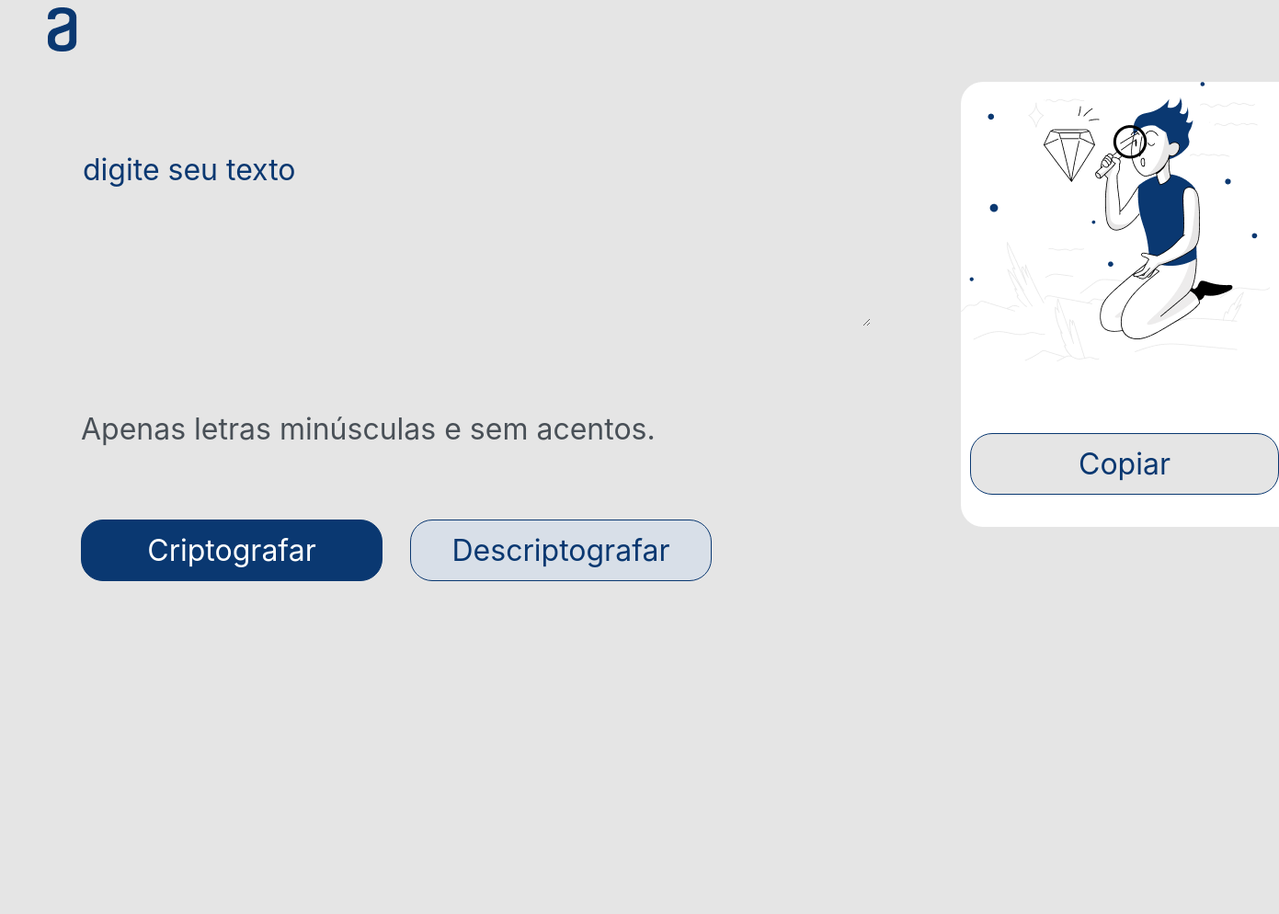
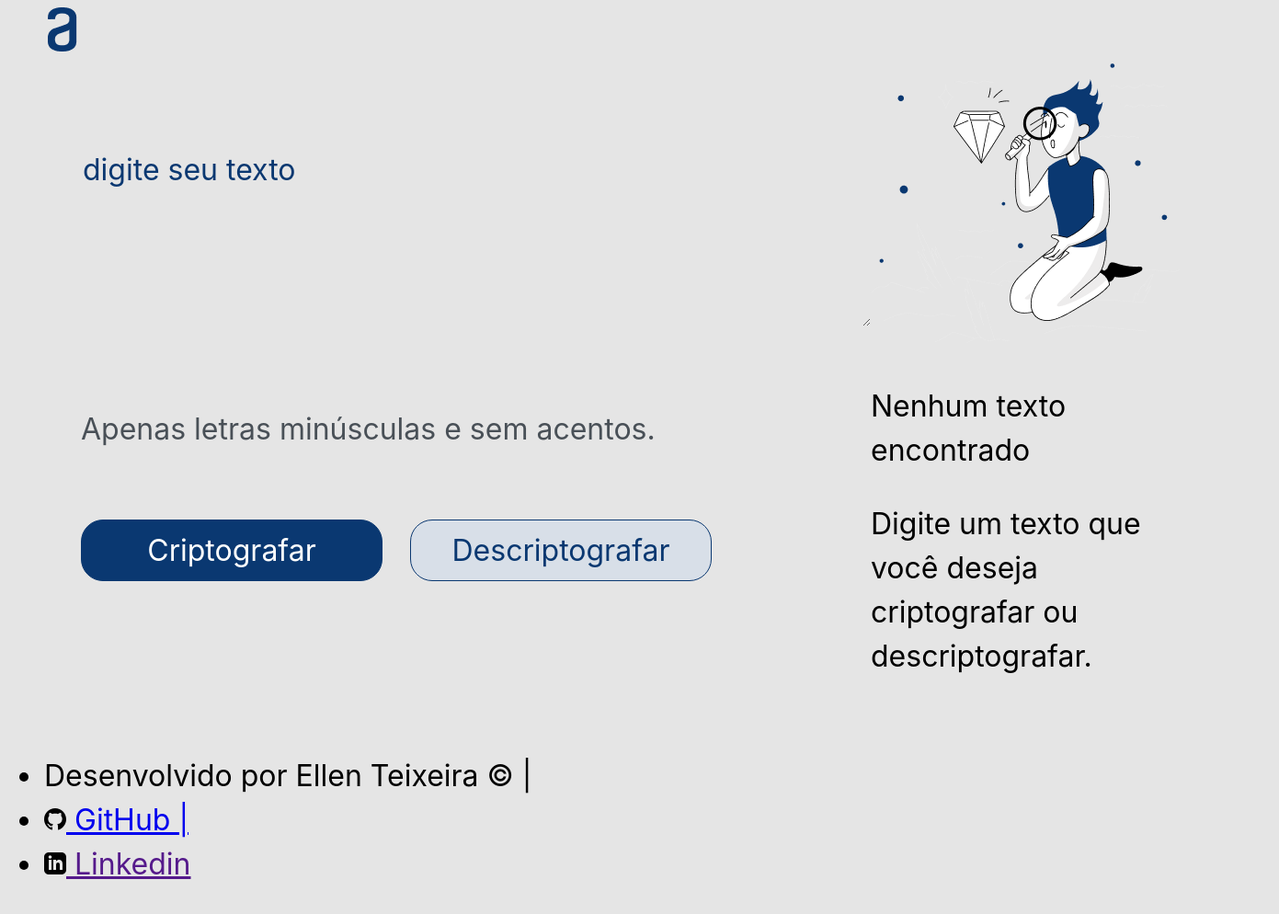
Before and after one commit to wwwellen/decodificador-de-texto, a plain HTML site: page index.html in a window 1280 px wide. Shown: the whole page at 92% size, 1391 px wide, since content can reach past the window. Before the commit the page ends 800 px from the top, so only its background shows below. Drawn offline with Linux system fonts and the light colour scheme.

Commit message:
criando o footer

```diff
--- a/index.html
+++ b/index.html
@@ -25,10 +25,20 @@
         </section>
 
         <section>
-            <textarea class="text-encrypted" cols="20" rows="10"></textarea>
-            <button class="btn-copy"> Copiar </button>
+            <div class="text-not-found">
+                <img src="assets/images/boneco-com-lupa.png">
+                <h3> Nenhum texto encontrado </h3>
+                <p> Digite um texto que você deseja criptografar ou descriptografar. </p>
+            </div>
         </section>
     </main>
+    <footer>
+        <ul>
+            <li> Desenvolvido por Ellen Teixeira &copy | </li>
+            <li><a href="https://github.com/wwwellen"><img src="assets/images/github-icon.svg"> GitHub | </a></li>
+            <li><a href=""><img src="assets/images/linkedin-icon.svg"> Linkedin </a></li>
+        </ul>
+    </footer>
 
     <script src="assets/script.js"></script>
 </body>
```
Also changed, not shown: assets/images/exclamation-circle.svg (added), assets/images/github-icon.svg (added), assets/images/linkedin-icon.svg (added).
